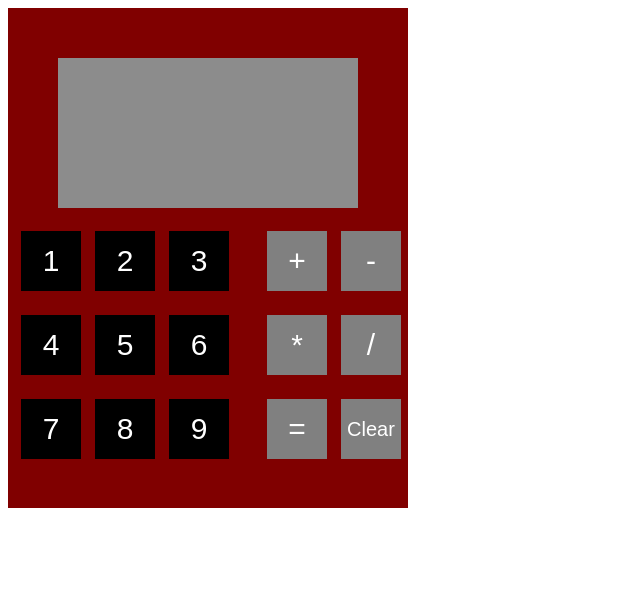
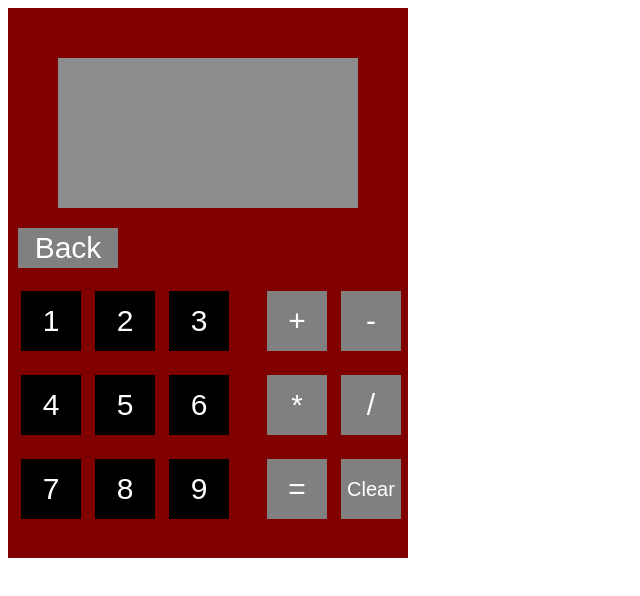
Before and after one commit to ErikUmhoe/Calculator, a plain HTML site: page index.html in a window 1280 px wide. Shown: the whole page, without its empty margins (0-640 px from the left). Drawn offline with Linux system fonts and the light colour scheme.

Commit message:
added back button

```diff
--- a/index.html
+++ b/index.html
@@ -63,6 +63,7 @@
         </button></th>
 
       </tr>
+      <tr>
        <th><button>
          7
         </button></th>
@@ -83,6 +84,10 @@
         <th><button id="clear" class="func">
          Clear
         </button></th>
+        </tr>
+        <tr><button id="back" class="func">
+          Back
+        </button></tr>
     </table>
   </div>
 </body>
--- a/scripts.js
+++ b/scripts.js
@@ -38,7 +38,7 @@ var buttons = document.getElementsByTagName('button');
 for(var i = 0; i < buttons.length; i++)
 {
     var text = buttons[i].innerHTML.toString();
-    if(!text.includes("=") && !text.includes("Clear"))
+    if(!text.includes("=") && !text.includes("Clear") && !text.includes("Back"))
     {
       buttons[i].onclick = function() {
       document.getElementById('text').innerHTML += 					this.innerHTML.trim();
@@ -50,13 +50,6 @@ for(var i = 0; i < buttons.length; i++)
         var arr = [];
       while(textCont.length > 0)
       {
-       /*  var num1 = parseInt(textCont);
-        textCont = textCont.substring(textCont.indexOf(num1) + String(num1).length);
-        var func = textCont.substring(0,1);
-        textCont = textCont.substring(1);
-        var num2 = parseInt(textCont);
-
-        document.getElementById("text").innerHTML = operate(func, num1, num2); */
        var a = parseInt(textCont);
        textCont = textCont.substring(String(a).length);
        var b = textCont.substring(0,1);
@@ -79,6 +72,13 @@ for(var i = 0; i < buttons.length; i++)
 
     }
   }
+  else if(text.includes("Back"))
+  {
+  	buttons[i].onclick = function() {
+    var x = String(document.getElementById("text").innerHTML);
+  document.getElementById("text").innerHTML = x.substring(0,x.length - 1);
+    }
+  }
   else {
   	buttons[i].onclick = function() {
   		document.getElementById("text").innerHTML = "";
--- a/styles.css
+++ b/styles.css
@@ -1,5 +1,5 @@
 #calculator-back {
-  height: 500px;
+  height: 550px;
   width: 400px;
   background-color:   #800000;
 
@@ -20,6 +20,10 @@
 #clear {
   font-size: 20px;
 }
+#back {
+  width: 100px;
+  height: 40px;
+}
 button {
   width: 60px;
   height: 60px;
```
